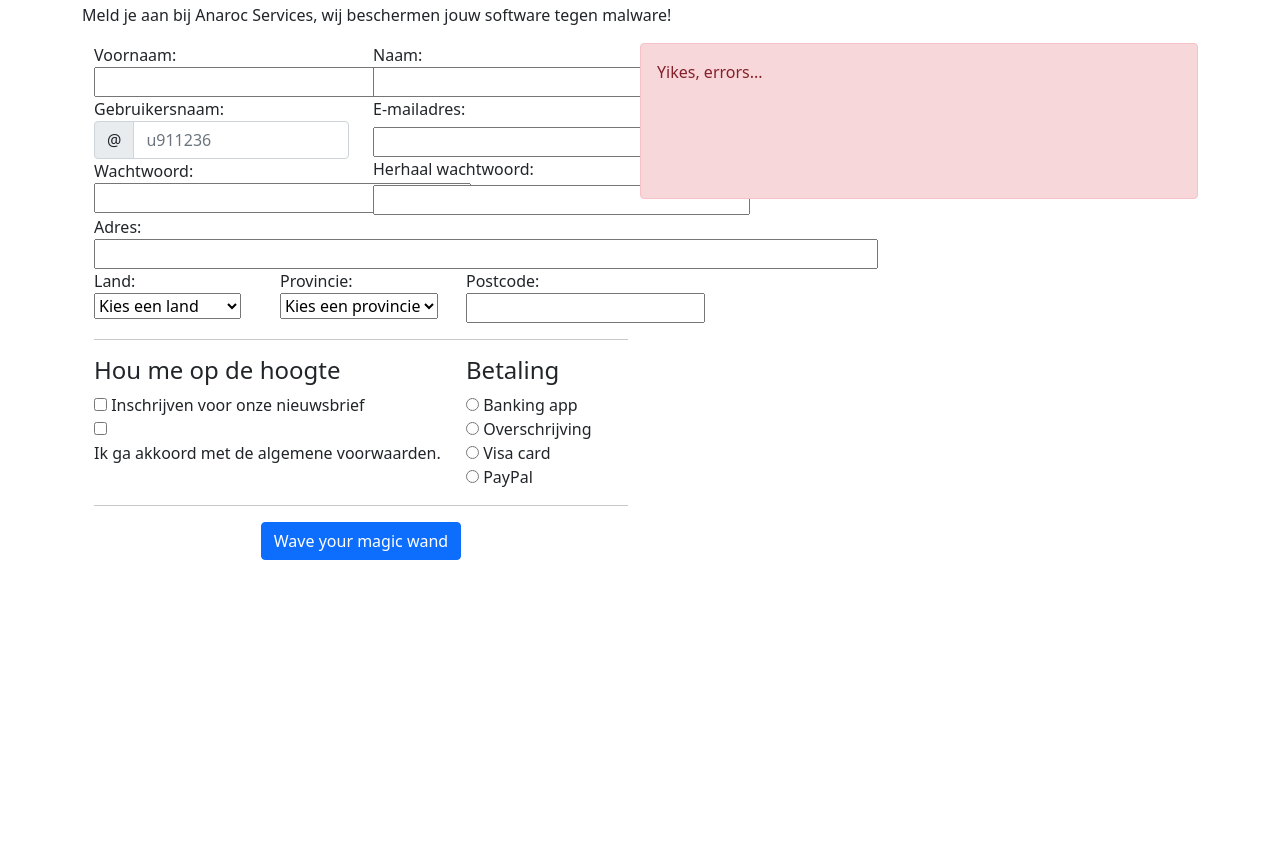
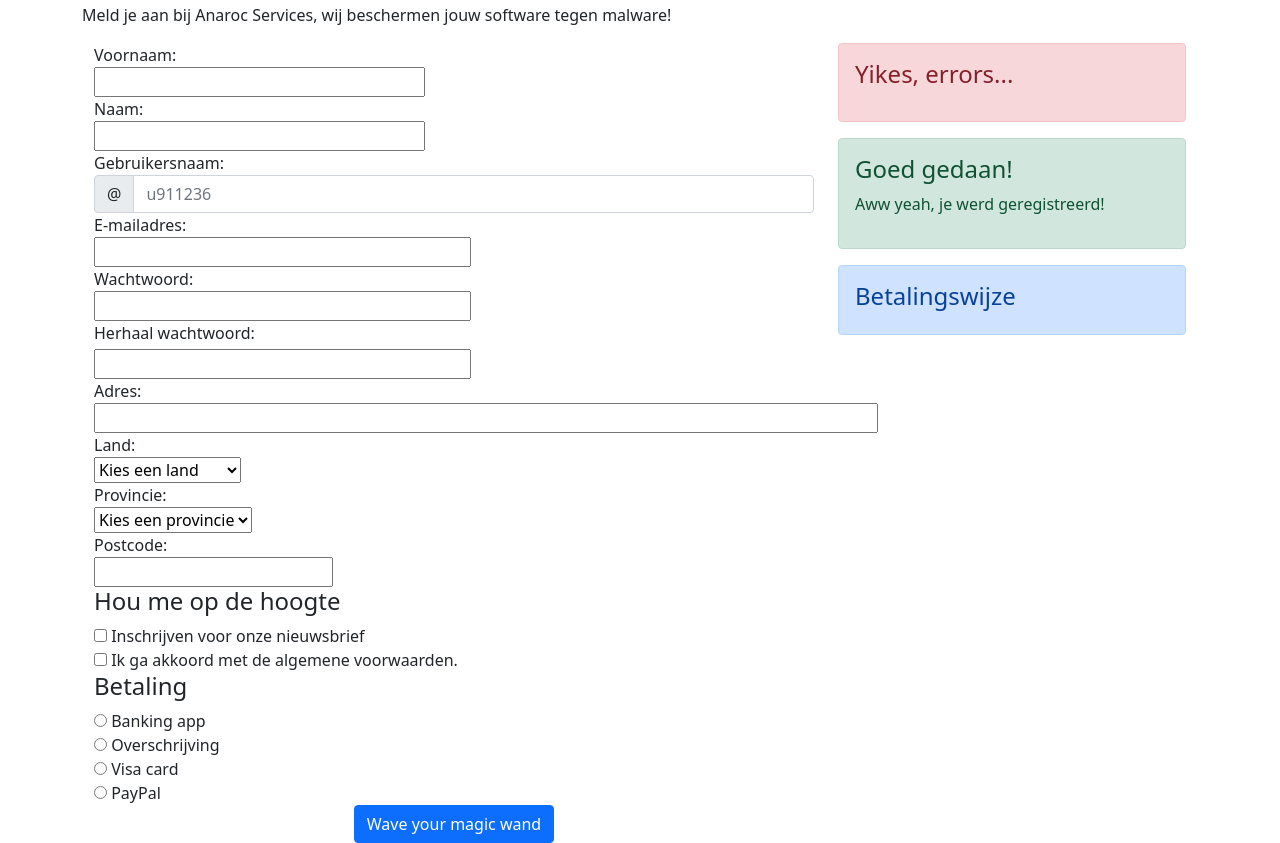
Before and after one commit to MickVueghs/JS_Individuele_Opdracht, a plain HTML site: page index.html in a window 1280 px wide. Shown: the part 53-896 px from the top of the page. Before the commit the page ends 800 px from the top, so only its background shows below. Drawn offline with nearby package versions, Linux system fonts and the light colour scheme.

Commit message:
third commit

```diff
--- a/index.html
+++ b/index.html
@@ -14,71 +14,44 @@
     <form action="" id="form">
         <div class="container">
             <div class="row">
-                <div class="col-3">
+                <div class="col-8">
                     <label for="voornaam">Voornaam:</label><br>
-                    <input type="text" name="voornaam" id="voornaam" size="35"><br>
+                    <input type="text" name="voornaam" id="voornaam" size="30"><br>
+                    <label for="naam">Naam:</label><br>
+                    <input type="text" name="naam" id="naam" size="30"><br>
+
                     <label for="gebruikersnaam">Gebruikersnaam:</label><br>
                     <div class="input-group">
                         <div class="input-group-text">@</div>
                         <input type="text" id="gebruikersnaam" class="form-control" placeholder="u911236">
                     </div>
+                    <label for="emailadres" id="emailadres">E-mailadres:</label><br>
+                    <input type="email" name="emailadres" id="emailadres" size="35"><br>
                     <label for="wachtwoord">Wachtwoord:</label><br>
-                    <input type="text" name="wachtwoord" id="wachtwoord" size="35">
-                </div>
-                <div class="col-3">
-                    <label for="naam">Naam:</label><br>
-                    <input type="text" name="naam" id="naam" size="35"><br>
-                    <label for="emailadres" id="emailadres1">E-mailadres:</label><br>
-                    <input type="email" name="emailadres" id="emailadres" size="35"><br>
+                    <input type="text" name="wachtwoord" id="wachtwoord" size="35"><br>
                     <label for="herhaalWachtwoord" id="herhaalWachtwoord1">Herhaal wachtwoord:</label><br>
-                    <input type="text" name="herhaalWachtwoord" id="herhaalWachtwoord" size="35">
-                </div>
-                <div class="col-6 alert alert-danger">
-                    <p>Yikes, errors...</p>
-                    <p id="errorVoornaam"></p>
-                    <p id="errorGebruikersnaam"></p>
-                </div>
-                <div class="col-6">
+                    <input type="text" name="herhaalWachtwoord" id="herhaalWachtwoord" size="35"><br>
                     <label for="adres">Adres:</label><br>
-                    <input type="text" name="adres" id="adres" size="79">
-                </div>
-                <div class="col-6">
-                </div>
-                <div class="col-2">
+                    <input type="text" name="adres" id="adres" size="79"><br>
                     <label for="land">Land:</label><br>
                     <select id="land">
                         <option value="KiesEenLand">Kies een land</option>
                         <option value="2">Belgium</option>
                         <option value="3">The Netherlands</option>
-                      </select>
-                </div>
-                <div class="col-2">
+                    </select><br>
                     <label for="provincie">Provincie:</label><br>
                     <select id="provincie">
                         <option value="KiesEenProvincie">Kies een provincie</option>
                         <option value="2">West-Vlaanderen</option>
                         <option value="3">Oost-Vlaanderen</option>
-                      </select>
-                </div>
-                <div class="col-2">
+                    </select><br>
                     <label for="postcode">Postcode:</label><br>
                     <input type="text" name="postcode" id="postcode"><br>
-                </div>
-                <div class="col-6">
-                </div>
-                <div class="col-6">
-                    <hr>
-                </div>
-                <div class="col-6">
-                </div>
-                <div class="col-4">
                     <h4>Hou me op de hoogte</h4>
                     <input type="checkbox" id="nieuwsbrief" name="nieuwsbrief" value="Inschrijven voor onze nieuwsbrief">
                     <label for="nieuwsbrief">Inschrijven voor onze nieuwsbrief</label><br>
                     <input type="checkbox" id="algemeneVoorwaarden" name="algemeneVoorwaarden" value="Ik ga akkoord met de algemene voorwaarden">
-                    <label for="algemeneVoorwaarden">Ik ga akkoord met de algemene voorwaarden.</label>
-                </div>
-                <div class="col-3">
+                    <label for="algemeneVoorwaarden">Ik ga akkoord met de algemene voorwaarden.</label><br>
                     <h4>Betaling</h4>
                     <input type="radio" id="bankingApp" name="betaling" value="Banking app">
                     <label for="bankingApp">Banking app</label><br>
@@ -87,17 +60,27 @@
                     <input type="radio" id="visaCard" name="betaling" value="Visa card">
                     <label for="visaCard">Visa card</label><br>
                     <input type="radio" id="paypal" name="betaling" value="PayPal">
-                    <label for="paypal">PayPal</label>
+                    <label for="paypal">PayPal</label><br>
+                    <div class="text-center">
+                        <button type="button" id="button" class="btn btn-primary">Wave your magic wand</button>
+                    </div>
                 </div>
-                <div class="col-5">
-                </div>
-                <div class="col-6">
-                    <hr>
-                </div>
-                <div class="col-6">
-                </div>
-                <div class="col-6 text-center">
-                    <button type="button" id="button" class="btn btn-primary">Wave your magic wand</button>
+                <div class="col-4">
+                    <div class="alert alert-danger">
+                        <h4>Yikes, errors...</h4>
+                        <p id="errorVoornaam"></p>
+                        <p id="errorNaam"></p>
+                        <p id="errorGebruikersnaam"></p>
+                        <p id="errorEmailadres"></p>
+                        <p id="errorAdres"></p>
+                    </div>
+                    <div class="alert alert-success">
+                        <h4>Goed gedaan!</h4>
+                        <p>Aww yeah, je werd geregistreerd!</p>
+                    </div>
+                    <div class="alert alert-primary">
+                        <h4>Betalingswijze</h4>
+                    </div>
                 </div>
             </div>
         </div>
@@ -122,18 +105,18 @@
         const paypal = document.getElementById("paypal");
         const button = document.getElementById("button");
         const errorFirstname = document.getElementById("errorVoornaam");
-        const errorGebruikersnaam = document.getElementById("errorGebruikersnaam");
 
-        button.addEventListener("click", checkInputs);
+        button.addEventListener("click", validateForm);
 
-        function checkInputs() {
+        function validateForm() {
+            errors = [];
             if (firstname.value.trim() === "") {
-                errorFirstname.innerHTML = "Het veld voornaam is vereist"
-            }
-            if (username.value.trim() === "") {
-                errorGebruikersnaam.innerHTML = "Het veld gebruikersnaam is vereist"
-            }
-        }
+                errors.push("Het veld voornaam is vereist!");
+                errorFirstname.innerHTML = errors[0];
+            } else {
+                errorFirstname.innerHTML = "";
+            };
+        };
     </script>
 </body>
 </html>
```
